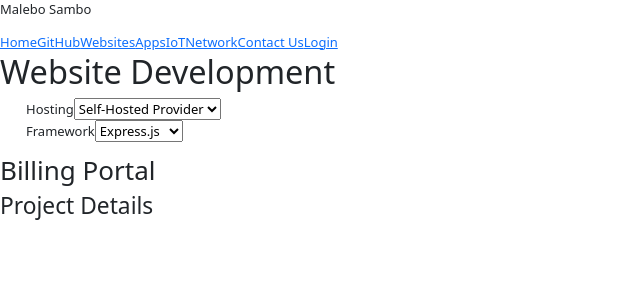
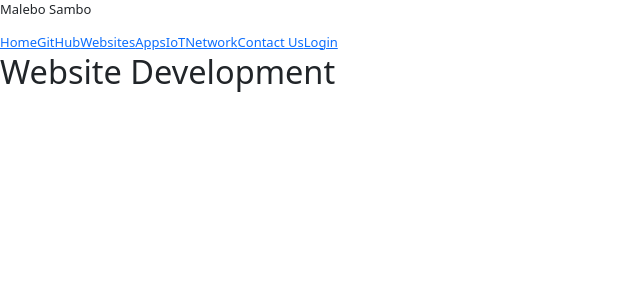
Before and after one commit to malebosambo/portfolio, a React (Create React App) app: page /websites in a window 1280 px wide. Shown: the top 300 px of the page, without its empty margins (0-640 px from the left). Built offline with nearby package versions, Linux system fonts and the light colour scheme.

Commit message:
Update websiteApps.js

```diff
--- a/src/features/websiteApps.js
+++ b/src/features/websiteApps.js
@@ -8,22 +8,6 @@ class Websites extends Component {
 
         <h1>Website Development</h1>
 
-        <div>
-          <ul>
-            <li><label htmlFor="hosting">Hosting</label><select id="hosting" name="hosting"><option value="SHP">Self-Hosted Provider</option><option value="cloud">Cloud</option></select></li>
-            <li><label htmlFor="framework">Framework</label><select id="framework" name="framework"><option value="express">Express.js</option><option value="react">React.js</option><option value="wordpress">Wordpress</option></select></li>
-          </ul>
-        </div>
-
-        <div className="Website">
-          <div className="Website_Iframe">
-            <h2>Billing Portal</h2>
-
-          </div>
-          <div className="Website_Details">
-            <h3>Project Details</h3>
-          </div>
-        </div>
       </div>
     );
   }
```
